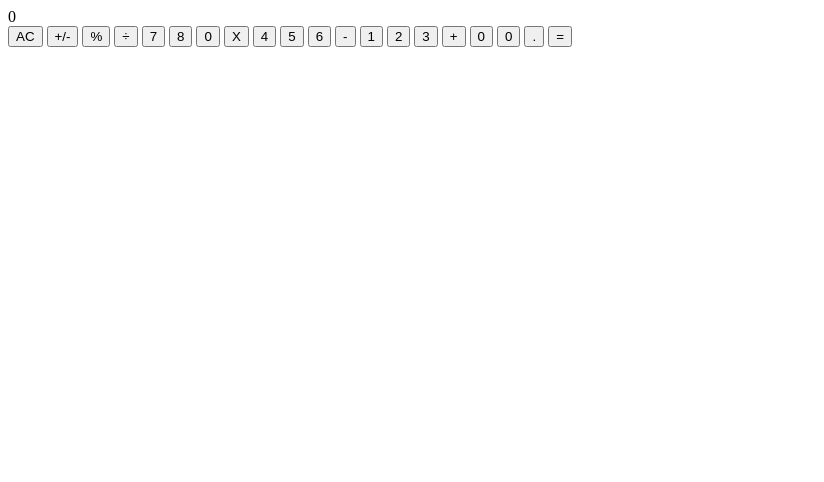
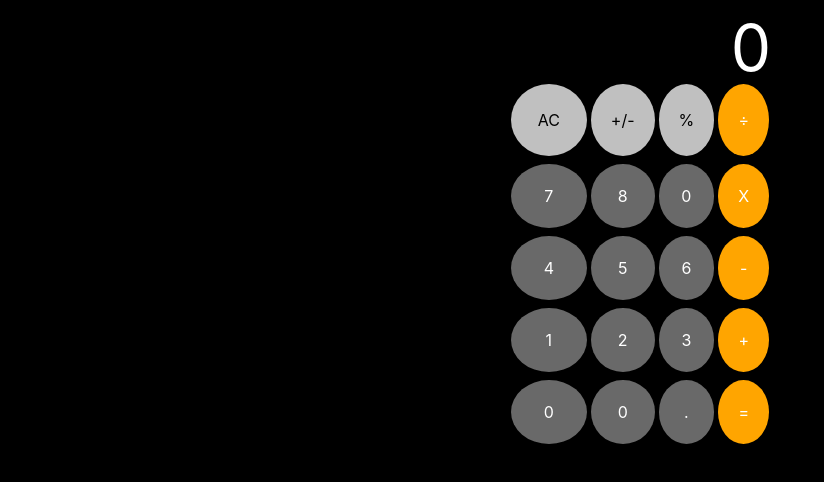
Before and after one commit to Noodlebasket/calCOOLator, a plain HTML site: page index.html in a window 1280 px wide. Shown: the whole page, without its empty margins (0-824 px from the left). Drawn offline with nearby package versions, Linux system fonts and the light colour scheme.

Commit message:
basic css

```diff
--- a/assets/style.css
+++ b/assets/style.css
@@ -0,0 +1,50 @@
+body {
+    font-size: 64px;
+    background-color: black;
+}
+
+.container {
+    display: grid;
+    justify-content: center;
+    grid-template-columns: 80px;
+    grid-template-rows: 80px 80px;
+    grid-template-areas:
+    "header header header header"
+    "main main main main"
+    "main main main main"
+    "main main main main"
+    "main main main main"
+    "main main main main";
+}
+
+.item-header {
+    grid-area: header;
+    grid-row-start: 1;
+    grid-row-end: 1;
+    background-color: black;
+    color: white;
+    text-align: right;
+}
+
+.btn {
+    background-color: dimgray;
+    border: none;
+    color: white;
+    padding: 20px;
+    text-align: center;
+    margin: 4px 2px;
+    border-radius: 50%;
+}
+
+.silver {
+    background-color: silver;
+    color: black;
+}
+
+.orange {
+    background-color: orange;
+}
+
+button {
+    font-size: 26px;
+}
--- a/index.html
+++ b/index.html
@@ -5,6 +5,7 @@
     <meta charset="utf-8" />
     <title>CalCOOLator</title>
     <meta name="viewport" content="width=device-width, initial-scale=1">
+    <link rel="stylesheet" href="https://maxcdn.bootstrapcdn.com/bootstrap/4.1.3/css/bootstrap.min.css">
     <link rel="stylesheet" type="text/css" media="screen" href="assets/style.css" />
 </head>
 
```
